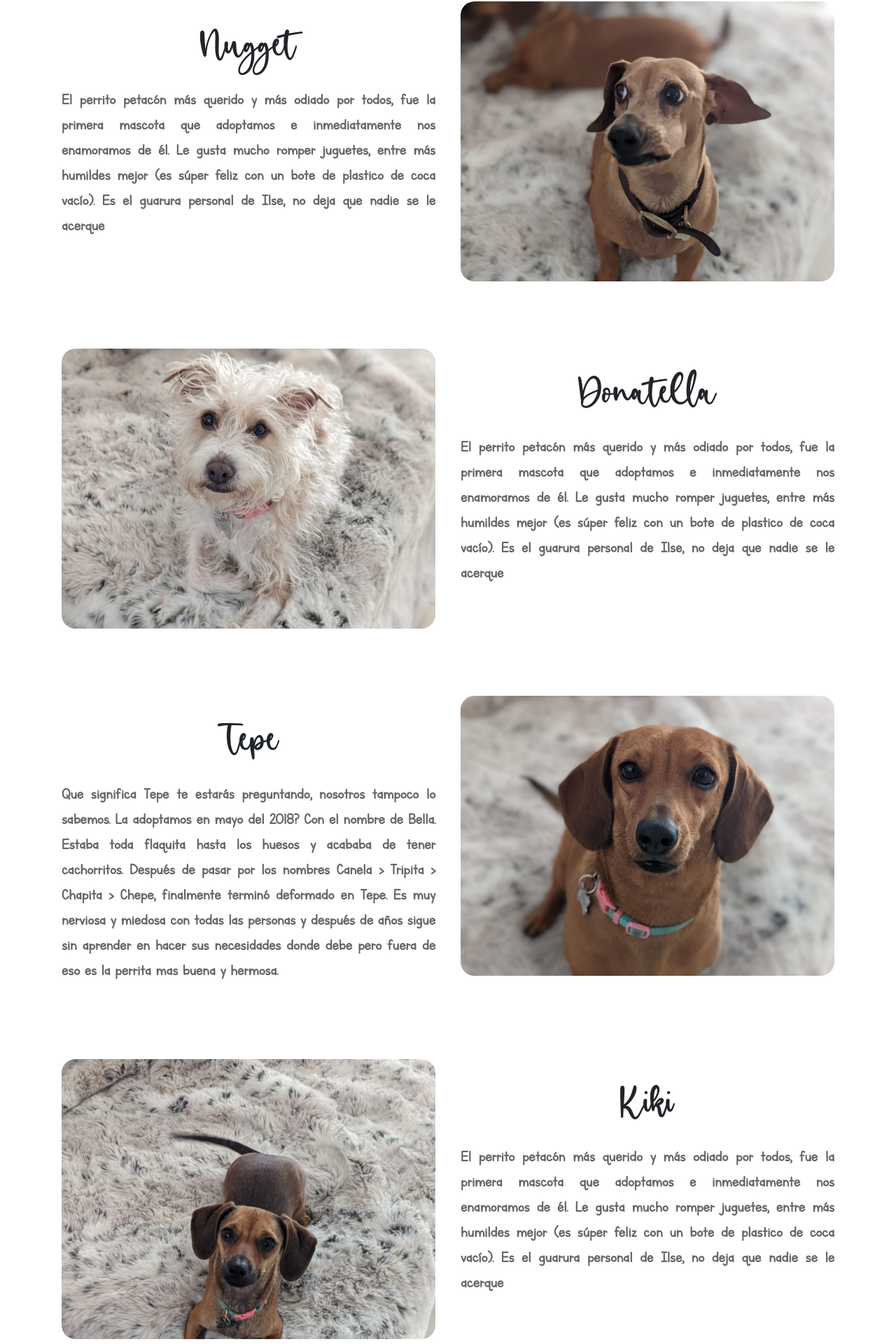
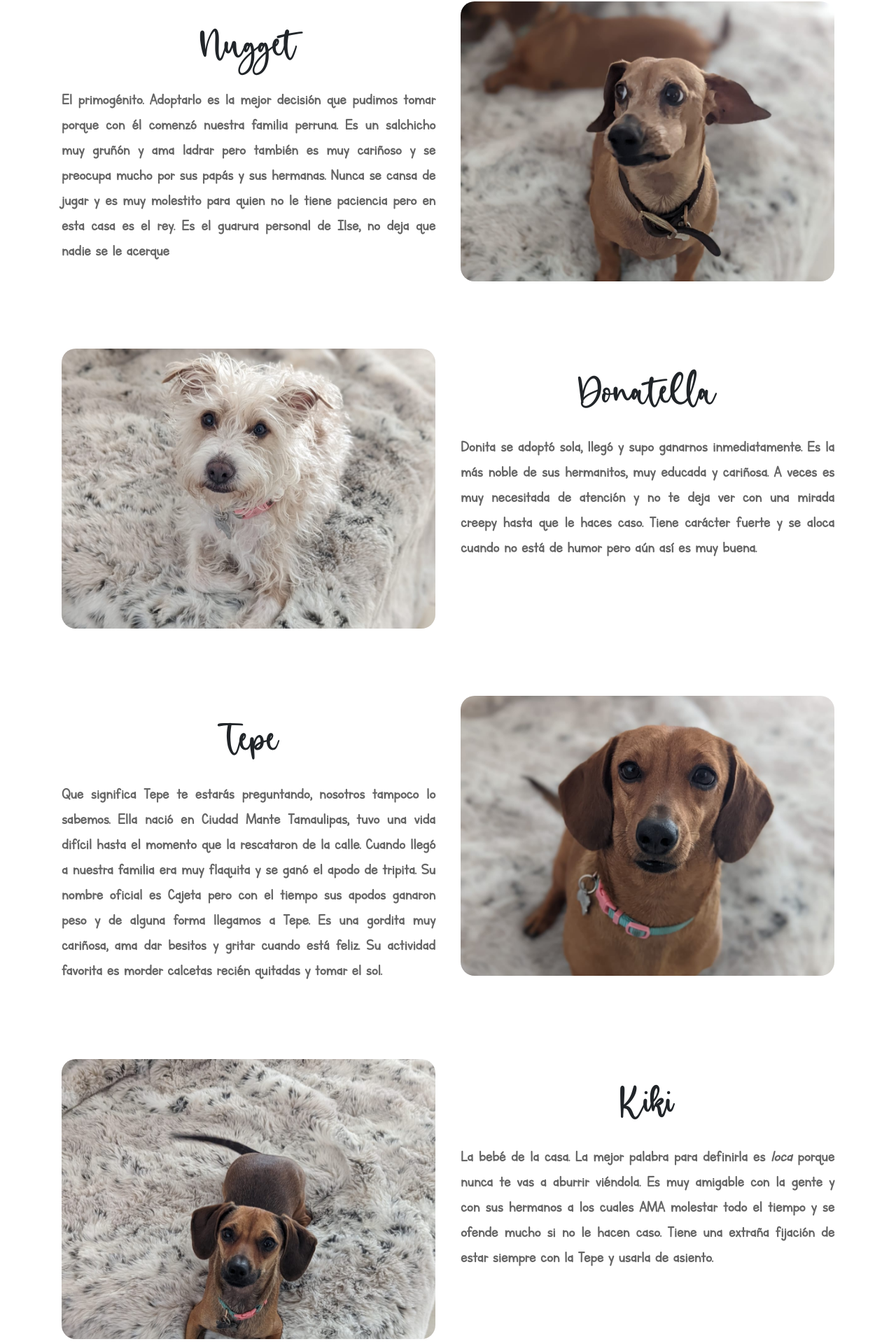
Before and after one commit to Oscarwa/bonos-wedding, a React (Create React App) app: page /about-us in a window 1280 px wide. Shown: the part 2197-4117 px from the top of the page at 70% size. Built offline with nearby package versions, Linux system fonts and the light colour scheme; a web font is replaced by a local one.

Commit message:
Updated perritu content

```diff
--- a/src/components/AboutUs/Family.tsx
+++ b/src/components/AboutUs/Family.tsx
@@ -28,41 +28,42 @@ const Family: FC = () => {
       </h4>
       <Perritu name="Nugget" photo={nugget} reverse>
         <p>
-          El perrito petacón más querido y más odiado por todos, fue la primera
-          mascota que adoptamos e inmediatamente nos enamoramos de él. Le gusta
-          mucho romper juguetes, entre más humildes mejor (es súper feliz con un
-          bote de plastico de coca vacío). Es el guarura personal de Ilse, no
-          deja que nadie se le acerque
+          El primogénito. Adoptarlo es la mejor decisión que pudimos tomar
+          porque con él comenzó nuestra familia perruna. Es un salchicho muy
+          gruñón y ama ladrar pero también es muy cariñoso y se preocupa mucho
+          por sus papás y sus hermanas. Nunca se cansa de jugar y es muy
+          molestito para quien no le tiene paciencia pero en esta casa es el
+          rey. Es el guarura personal de Ilse, no deja que nadie se le acerque
         </p>
       </Perritu>
       <Perritu name="Donatella" photo={donatella}>
         <p>
-          El perrito petacón más querido y más odiado por todos, fue la primera
-          mascota que adoptamos e inmediatamente nos enamoramos de él. Le gusta
-          mucho romper juguetes, entre más humildes mejor (es súper feliz con un
-          bote de plastico de coca vacío). Es el guarura personal de Ilse, no
-          deja que nadie se le acerque
+          Donita se adoptó sola, llegó y supo ganarnos inmediatamente. Es la más
+          noble de sus hermanitos, muy educada y cariñosa. A veces es muy
+          necesitada de atención y no te deja ver con una mirada creepy hasta
+          que le haces caso. Tiene carácter fuerte y se aloca cuando no está de
+          humor pero aún así es muy buena.
         </p>
       </Perritu>
       <Perritu name="Tepe" photo={tepe} reverse>
         <p>
           Que significa Tepe te estarás preguntando, nosotros tampoco lo
-          sabemos. La adoptamos en mayo del 2018? Con el nombre de Bella. Estaba
-          toda flaquita hasta los huesos y acababa de tener cachorritos. Después
-          de pasar por los nombres Canela {">"} Tripita {">"} Chapita {"> "}
-          Chepe, finalmente terminó deformado en Tepe. Es muy nerviosa y miedosa
-          con todas las personas y después de años sigue sin aprender en hacer
-          sus necesidades donde debe pero fuera de eso es la perrita mas buena y
-          hermosa.
+          sabemos. Ella nació en Ciudad Mante Tamaulipas, tuvo una vida difícil
+          hasta el momento que la rescataron de la calle. Cuando llegó a nuestra
+          familia era muy flaquita y se ganó el apodo de tripita. Su nombre
+          oficial es Cajeta pero con el tiempo sus apodos ganaron peso y de
+          alguna forma llegamos a Tepe. Es una gordita muy cariñosa, ama dar
+          besitos y gritar cuando está feliz. Su actividad favorita es morder
+          calcetas recién quitadas y tomar el sol.
         </p>
       </Perritu>
       <Perritu name="Kiki" photo={kiki}>
         <p>
-          El perrito petacón más querido y más odiado por todos, fue la primera
-          mascota que adoptamos e inmediatamente nos enamoramos de él. Le gusta
-          mucho romper juguetes, entre más humildes mejor (es súper feliz con un
-          bote de plastico de coca vacío). Es el guarura personal de Ilse, no
-          deja que nadie se le acerque
+          La bebé de la casa. La mejor palabra para definirla es <i>loca</i> porque
+          nunca te vas a aburrir viéndola. Es muy amigable con la gente y con
+          sus hermanos a los cuales AMA molestar todo el tiempo y se ofende
+          mucho si no le hacen caso. Tiene una extraña fijación de estar siempre
+          con la Tepe y usarla de asiento.
         </p>
       </Perritu>
       <div className="py-5"></div>
```
